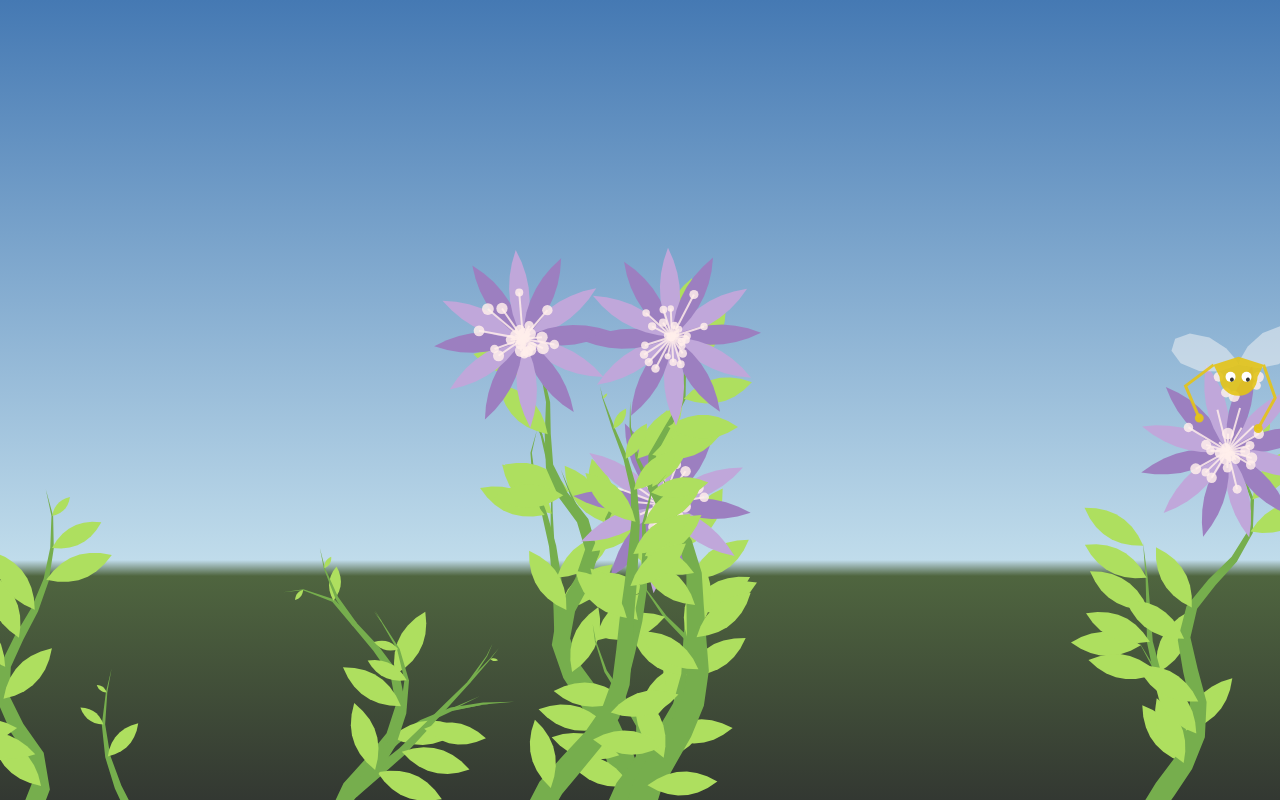
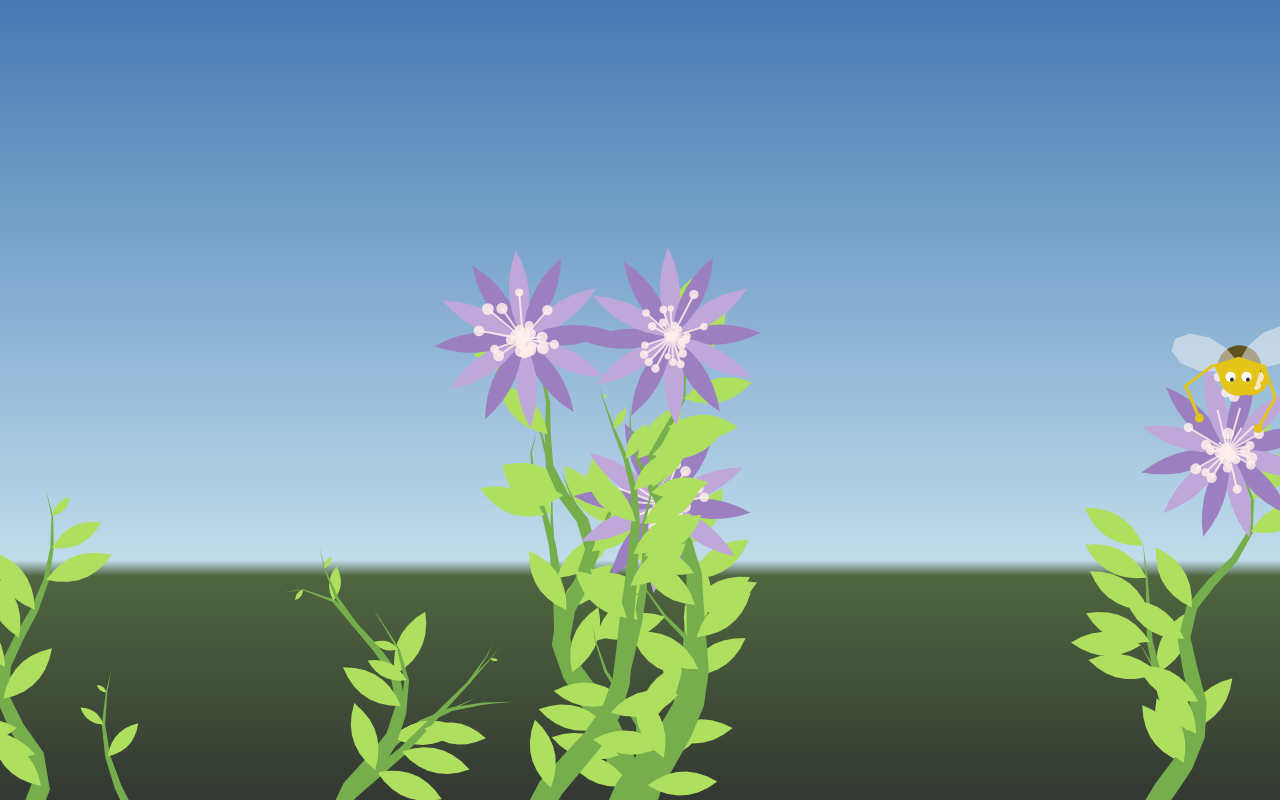
Before and after one commit to jobtalle/SketchPollen, a plain HTML site: page index.html in a window 1280 px wide. Drawn offline with Linux system fonts and the light colour scheme.

Commit message:
Pollinators have multi segment bodies

```diff
--- a/index.html
+++ b/index.html
@@ -19,6 +19,7 @@
 <script src="js/hand.js"></script>
 <script src="js/wings.js"></script>
 <script src="js/eye.js"></script>
+<script src="js/bodySegment.js"></script>
 <script src="js/pollinator.js"></script>
 <script src="js/flowerModel.js"></script>
 <script src="js/leafModel.js"></script>
--- /dev/null
+++ b/js/bodySegment.js
@@ -0,0 +1,25 @@
+const BodySegment = function(x, y, radius, color, distance, child) {
+    this.move = (newX, newY) => {
+        const dx = newX - x;
+        const dy = newY - y;
+        const dist = Math.sqrt(dx * dx + dy * dy);
+
+        if (dist > distance) {
+            x += (dx / dist) * (dist - distance);
+            y += (dy / dist) * (dist - distance);
+
+            if (child)
+                child.move(x, y);
+        }
+    };
+
+    this.draw = context => {
+        if (child)
+            child.draw(context);
+
+        context.fillStyle = color;
+        context.beginPath();
+        context.arc(x, y, radius, 0, Math.PI * 2);
+        context.fill();
+    };
+};
--- a/js/hand.js
+++ b/js/hand.js
@@ -1,4 +1,4 @@
-const Hand = function(x, y, length, sign) {
+const Hand = function(x, y, length, sign, color) {
     const slots = [];
     let handX = x;
     let handY = y;
@@ -130,7 +130,7 @@ const Hand = function(x, y, length, sign) {
         const elbowX = x + Math.cos(handDirection + elbowAngle) * length * 0.5;
         const elbowY = y + Math.sin(handDirection + elbowAngle) * length * 0.5;
 
-        context.strokeStyle = Hand.COLOR;
+        context.strokeStyle = color;
         context.lineWidth = 3;
 
         context.beginPath();
@@ -142,7 +142,7 @@ const Hand = function(x, y, length, sign) {
         if (grabbed)
             grabbed.draw(context);
 
-        context.fillStyle = Hand.COLOR;
+        context.fillStyle = color;
         context.beginPath();
         context.arc(handX, handY, Hand.RADIUS, 0, Math.PI * 2);
         context.fill();
@@ -150,7 +150,6 @@ const Hand = function(x, y, length, sign) {
     };
 };
 
-Hand.COLOR = "rgba(228,196,25,0.91)";
 Hand.RADIUS = 3;
 Hand.DOWN_SPEED = 50;
 Hand.DOWN_OFFSET = 12;
--- a/js/plant.js
+++ b/js/plant.js
@@ -42,7 +42,7 @@ const Plant = function(model, x, floor, ceiling) {
             floor += fallSpeed;
             fallSpeed *= Plant.FALL_MULTIPLIER;
 
-            if (floor > originalFloor + (originalFloor - ceiling))
+            if (floor > originalFloor * 2)
                 return true;
         }
         else {
--- a/js/pollinator.js
+++ b/js/pollinator.js
@@ -33,8 +33,10 @@ const Pollinator = function(x, y) {
     const eye = new Eye();
     const armLength = 70;
     const handSpacing = 25;
-    const handLeft = new Hand(x - handSpacing, y, armLength, 1);
-    const handRight = new Hand(x + handSpacing, y, armLength, -1);
+    const handLeft = new Hand(x - handSpacing, y, armLength, 1, Pollinator.BODY_COLOR_A);
+    const handRight = new Hand(x + handSpacing, y, armLength, -1, Pollinator.BODY_COLOR_A);
+    const body = new BodySegment(x, y, 22, Pollinator.BODY_COLOR_B, 5,
+        new BodySegment(x, y, 18, Pollinator.BODY_COLOR_A, 15, null));
     const slots = [];
     let lifetime = 0;
     let target = null;
@@ -132,6 +134,8 @@ const Pollinator = function(x, y) {
         vx -= vx * Pollinator.DAMPING * timeStep;
         vy -= vy * Pollinator.DAMPING * timeStep;
 
+        body.move(x, y);
+
         let pollCount = 0;
 
         for (const slot of slots) {
@@ -168,12 +172,14 @@ const Pollinator = function(x, y) {
     };
 
     this.draw = context => {
+        body.draw(context);
+
         wings.draw(context, x, y, vx);
 
         for (const slot of slots)
             slot.draw(context);
 
-        context.fillStyle = Pollinator.BODY_COLOR;
+        context.fillStyle = Pollinator.BODY_COLOR_A;
         context.beginPath();
         context.moveTo(x - handSpacing, y);
         context.lineTo(x, y - 8);
@@ -204,4 +210,5 @@ Pollinator.DESPAWN_CLEARING = 200;
 Pollinator.NOISE_SPEED = 0.4;
 Pollinator.HOVER_REGION_SCALE = 2;
 Pollinator.BELLY_INSET = 6;
-Pollinator.BODY_COLOR = Hand.COLOR;
+Pollinator.BODY_COLOR_A = "rgb(228,196,25)";
+Pollinator.BODY_COLOR_B = "rgb(97,81,28)";
```
